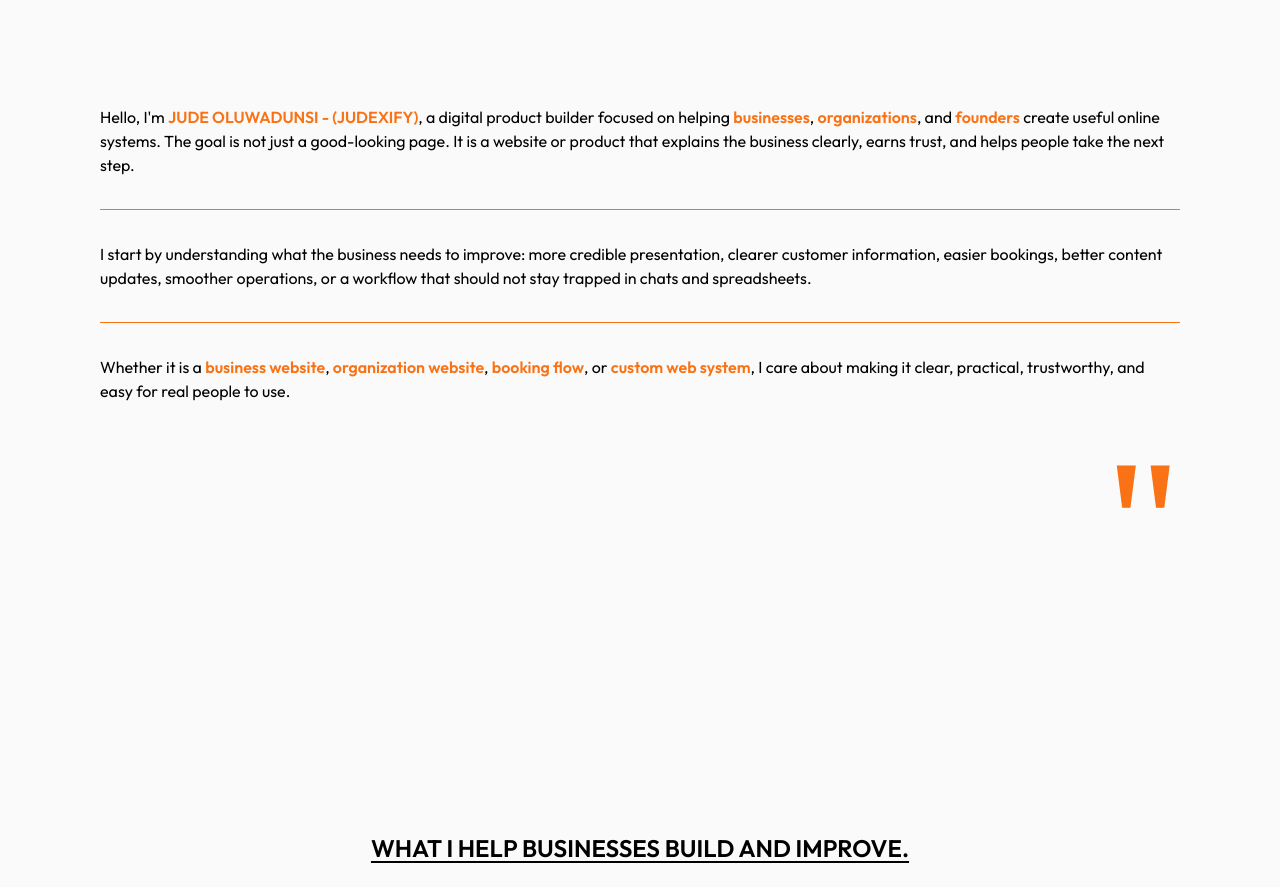
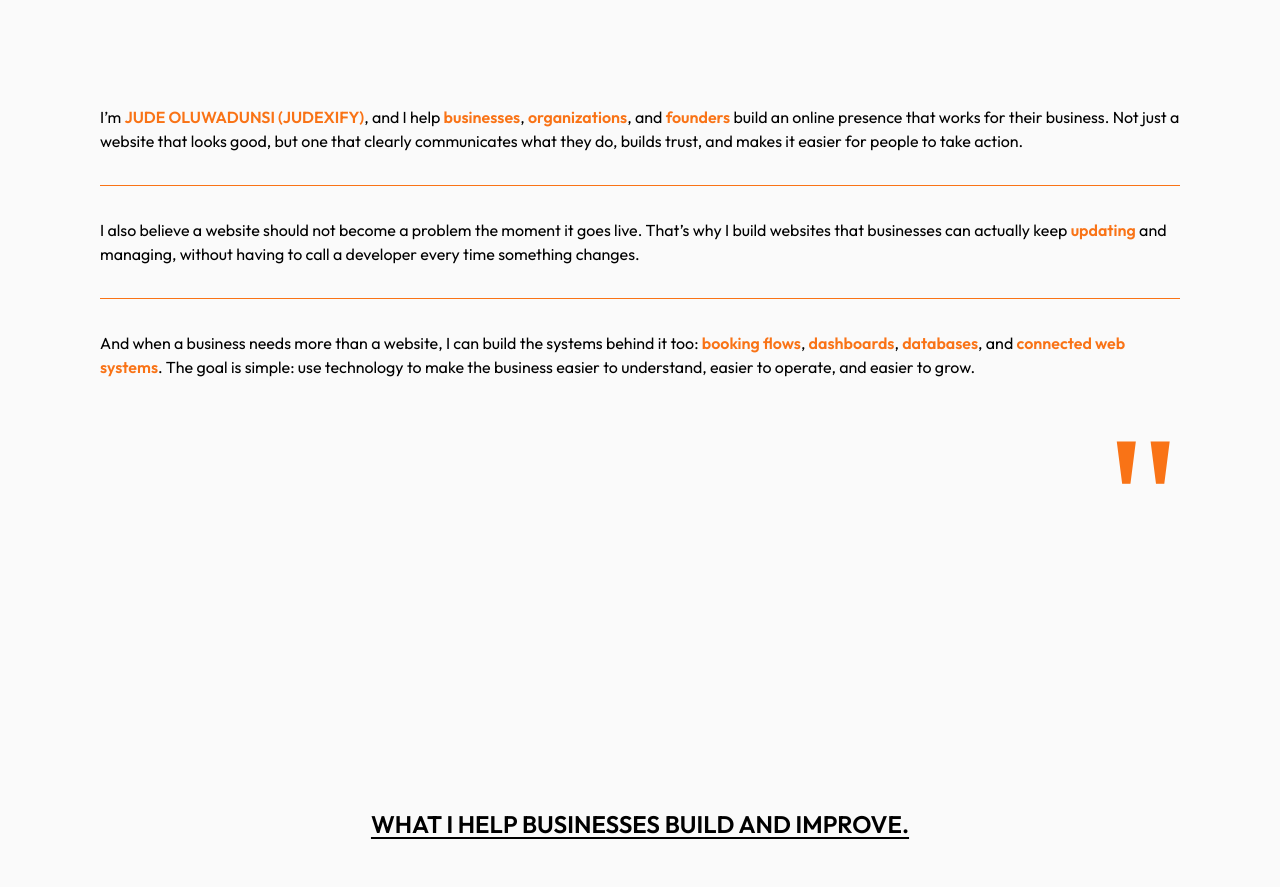
Before and after one commit to judexify/Judexify-Portfolio, a React (Vite) app: page / in a window 1280 px wide. Shown: the part 1320-2207 px from the top of the page. Built offline with nearby package versions, Linux system fonts and the light colour scheme.

Commit message:
feat: enhance description section for improved clarity and engagement

```diff
--- a/src/Sections/Description.jsx
+++ b/src/Sections/Description.jsx
@@ -3,52 +3,56 @@
 function Description() {
   return (
     <Motion.section
-      className='pt-20 md:pt-32 px-5 md:px-25 bg-textColor pb-20'
+      className="pt-20 md:pt-32 px-5 md:px-25 bg-textColor pb-20"
       initial={{ opacity: 0, y: 40 }}
       whileInView={{ opacity: 1, y: 0 }}
       transition={{ duration: 0.8 }}
       viewport={{ once: false }}
     >
-      <span className='text-[120px] md:text-[180px] leading-none text-primary font-serif block'>
+      <span className="text-[120px] md:text-[180px] leading-none text-primary font-serif block">
         "
       </span>
 
-      <p className='mb-8'>
-        Hello, I'm{" "}
-        <span className='text-primary font-semibold'>
-          JUDE OLUWADUNSI - (JUDEXIFY)
+      <p className="mb-8">
+        I’m{" "}
+        <span className="text-primary font-semibold">
+          JUDE OLUWADUNSI (JUDEXIFY)
         </span>
-        , a digital product builder focused on helping{" "}
-        <span className='text-primary font-semibold'>businesses</span>,{" "}
-        <span className='text-primary font-semibold'>organizations</span>, and{" "}
-        <span className='text-primary font-semibold'>founders</span> create
-        useful online systems. The goal is not just a good-looking page. It is a
-        website or product that explains the business clearly, earns trust, and
-        helps people take the next step.
+        , and I help{" "}
+        <span className="text-primary font-semibold">businesses</span>,{" "}
+        <span className="text-primary font-semibold">organizations</span>, and{" "}
+        <span className="text-primary font-semibold">founders</span> build an
+        online presence that works for their business. Not just a website that
+        looks good, but one that clearly communicates what they do, builds
+        trust, and makes it easier for people to take action.
       </p>
 
-      <hr className='border-primary mb-8' />
+      <hr className="border-primary mb-8" />
 
-      <p className='mb-8'>
-        I start by understanding what the business needs to improve: more
-        credible presentation, clearer customer information, easier bookings,
-        better content updates, smoother operations, or a workflow that should
-        not stay trapped in chats and spreadsheets.
+      <p className="mb-8">
+        I also believe a website should not become a problem the moment it goes
+        live. That’s why I build websites that businesses can actually keep{" "}
+        <span className="text-primary font-semibold">updating</span> and
+        managing, without having to call a developer every time something
+        changes.
       </p>
 
-      <hr className='border-primary mb-8' />
+      <hr className="border-primary mb-8" />
 
-      <p className='mb-8'>
-        Whether it is a{" "}
-        <span className='text-primary font-semibold'>business website</span>,{" "}
-        <span className='text-primary font-semibold'>organization website</span>,{" "}
-        <span className='text-primary font-semibold'>booking flow</span>, or{" "}
-        <span className='text-primary font-semibold'>custom web system</span>, I
-        care about making it clear, practical, trustworthy, and easy for real
-        people to use.
+      <p className="mb-8">
+        And when a business needs more than a website, I can build the systems
+        behind it too:{" "}
+        <span className="text-primary font-semibold">booking flows</span>,{" "}
+        <span className="text-primary font-semibold">dashboards</span>,{" "}
+        <span className="text-primary font-semibold">databases</span>, and{" "}
+        <span className="text-primary font-semibold">
+          connected web systems
+        </span>
+        . The goal is simple: use technology to make the business easier to
+        understand, easier to operate, and easier to grow.
       </p>
 
-      <span className='text-[120px] md:text-[180px] leading-none text-primary font-serif block text-right'>
+      <span className="text-[120px] md:text-[180px] leading-none text-primary font-serif block text-right">
         "
       </span>
     </Motion.section>
```
